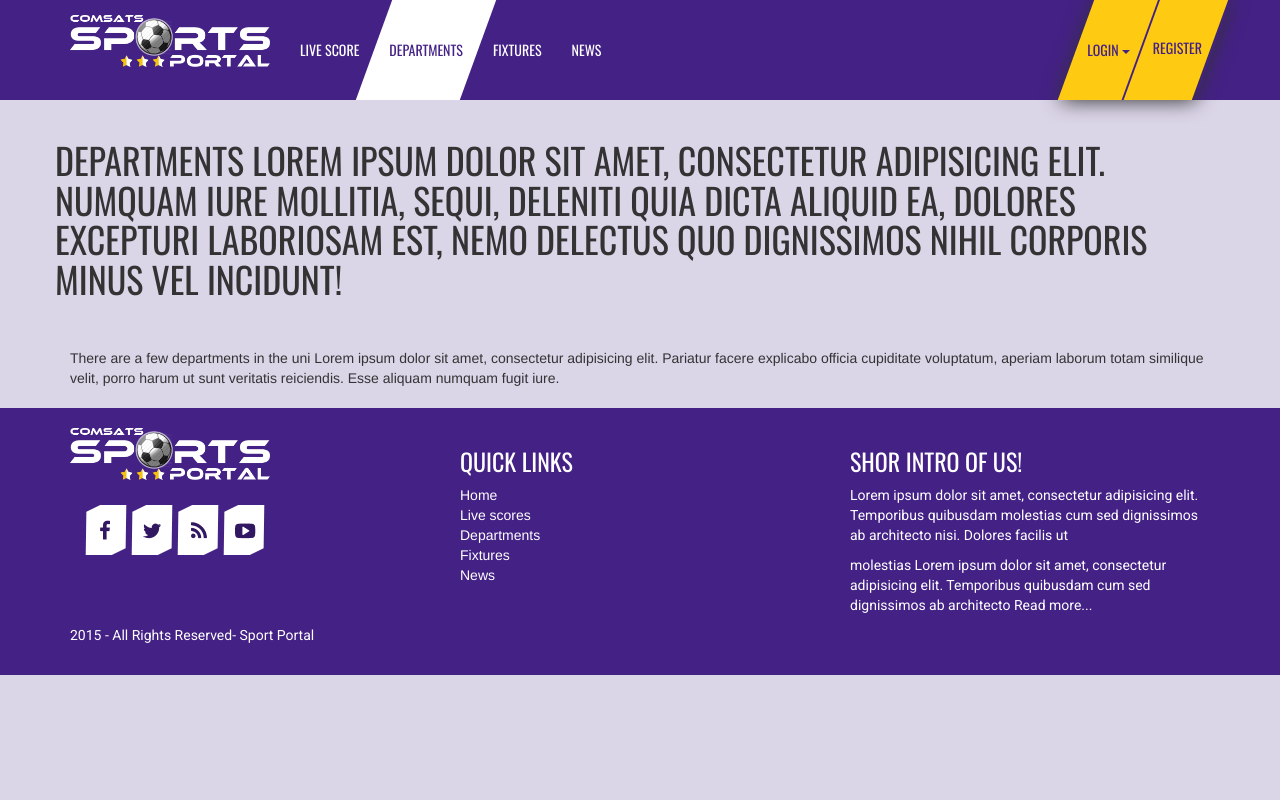
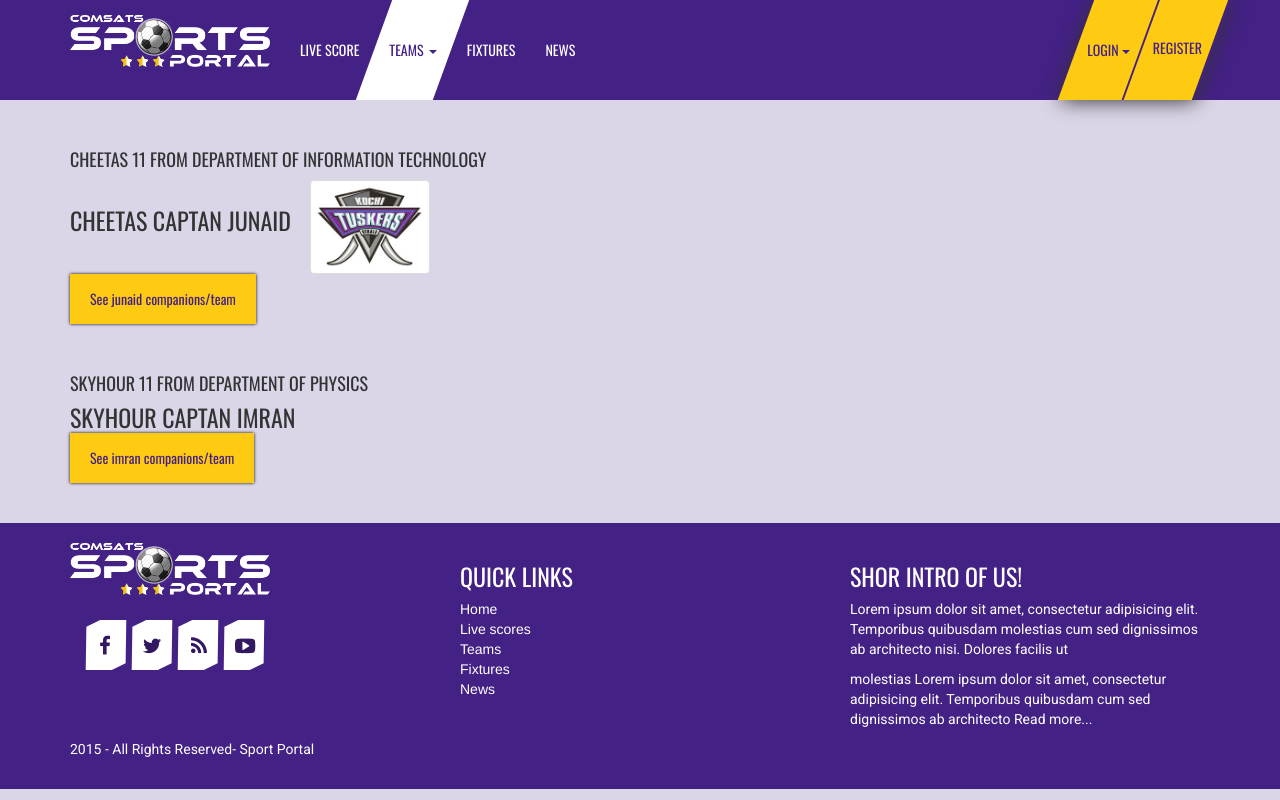
Before and after one commit to Juni4567/SportPortal, a PHP site: page /departments.php in a window 1280 px wide. Run offline with PHP 8.4, Linux system fonts and the light colour scheme.

Commit message:
Idea for the teams section

```diff
--- a/departments.php
+++ b/departments.php
@@ -2,11 +2,24 @@
 //include header template
 require('layout/header.php');
 ?>
-<div class="container general-section"><h1>Departments Lorem ipsum dolor sit amet, consectetur adipisicing elit. Numquam iure mollitia, sequi, deleniti quia dicta aliquid ea, dolores excepturi laboriosam est, nemo delectus quo dignissimos nihil corporis minus vel incidunt!</h1></div>
 <div id="score-board" class="general-section">
 	<div class="container">
-		There are a few departments in the uni Lorem ipsum dolor sit amet, consectetur adipisicing elit. Pariatur facere explicabo officia cupiditate voluptatum, aperiam laborum totam similique velit, porro harum ut sunt veritatis reiciendis. Esse aliquam numquam fugit iure.
-	</div>
+       <div class="team general-section">
+         <h4>Cheetas 11 from department of Information Technology</h4>
+            <div class="teams">
+              <h3>Cheetas captan Junaid</h3>
+               <img src="assets\images\logos\r.jpg" class="img-thumbnail" width="120" height="120">
+            </div>
+            <a class="btn btn-primary sp-cta" href="teaminfo.php">See junaid companions/team</a>
+        </div>
+        <div class="team general-section">
+         <h4>Skyhour 11 from department of Physics</h4>
+            <div class="teams">
+              <h3>Skyhour captan Imran</h3>
+            </div>
+            <a class="btn btn-primary sp-cta" href="teaminfo.php">See imran companions/team</a>
+        </div>
+	</div><!--container end-->
 </div><!--score board end-->
 
 
--- a/layout/footer.php
+++ b/layout/footer.php
@@ -16,7 +16,7 @@
 				<ul>
 					<li><a href="#home">Home</a></li>
 					<li><a href="#livescore">Live scores</a></li>
-					<li><a href="#depart">Departments</a></li>
+					<li><a href="#depart">Teams</a></li>
 					<li><a href="#Fixtures">Fixtures</a></li>
 					<li><a href="#news">News</a></li>
 				</ul>
--- a/layout/header.php
+++ b/layout/header.php
@@ -29,8 +29,19 @@
 				<div class="collapse navbar-collapse" id="navigation-list">
 					<ul class="nav navbar-nav sp-nav">
 						<li id="scores"><a href="scores.php">LIVE SCORE</a></li>
-						<li id="dept"><a href="departments.php">DEPARTMENTS</a></li>
-						<li id="fixtures"><a href="fixtures.php">FIXTURES</a></li>
+						<li id="dept" class="dropdown">
+                            <a class="dropdown-toggle" data-toggle="dropdown" href="departments.php">
+                                TEAMS
+                            <span class="caret"></span>
+                            </a>
+                              <ul class="dropdown-menu">
+                                <li><a href="departments.php">Cricket</a></li>
+                                <li><a href="departments.php">Football</a></li>
+                                <li><a href="departments.php">Hockey</a></li>
+                                <li><a href="departments.php">Tennis</a></li>
+                              </ul>
+                        </li>
+				        <li id="fixtures"><a href="fixtures.php">FIXTURES</a></li>
 						<li id="news"><a href="news.php">NEWS</a></li>
 					</ul>
 					<div class="yellow-bg">
```
Also changed, not shown: teaminfo.php (added, +27 -0 lines), assets/images/logos/e.jpg (added), assets/images/logos/q.jpg (added), assets/images/logos/r.jpg (added), assets/images/logos/rt.jpg (added), assets/images/logos/w.jpg (added).
